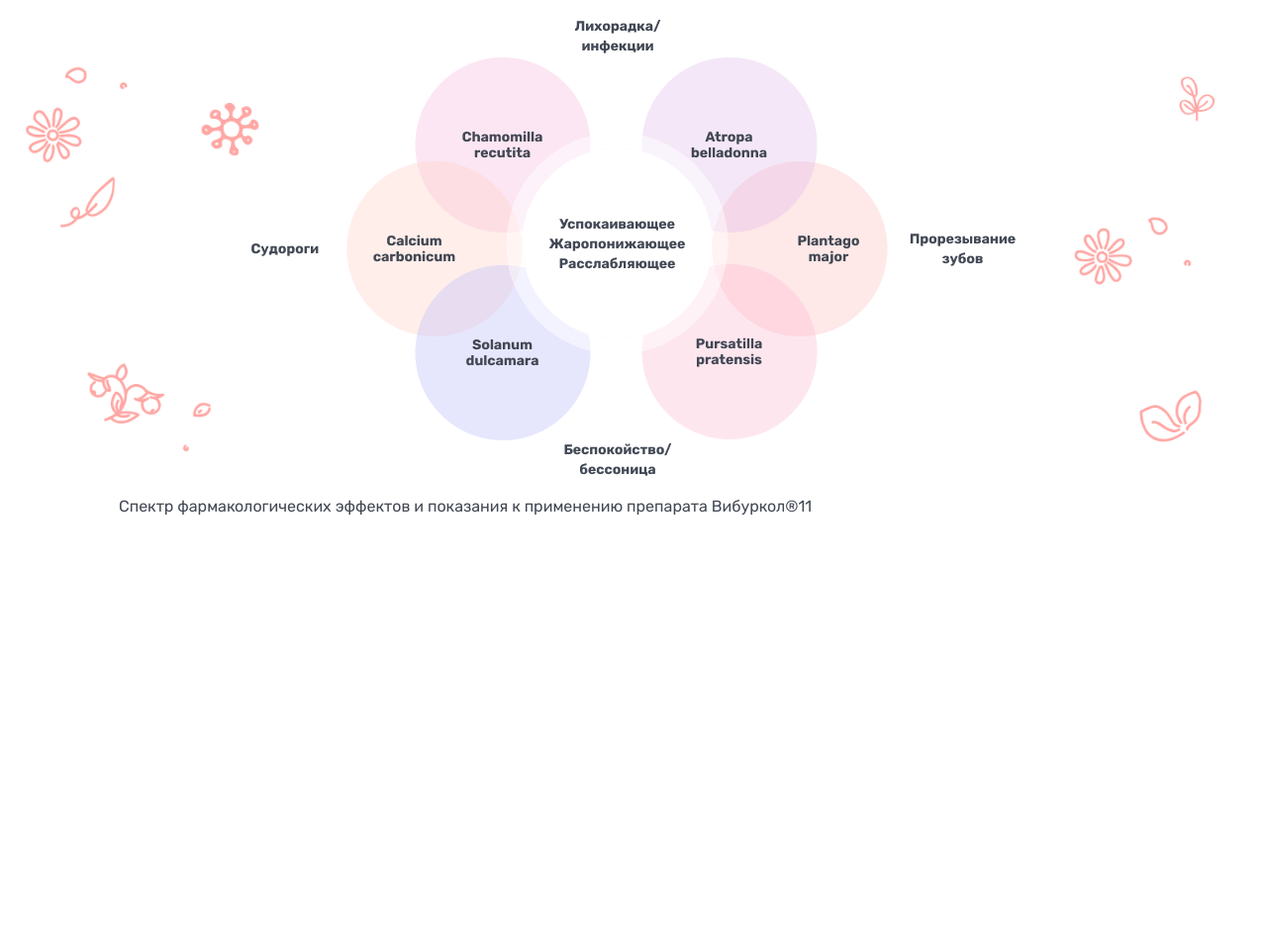
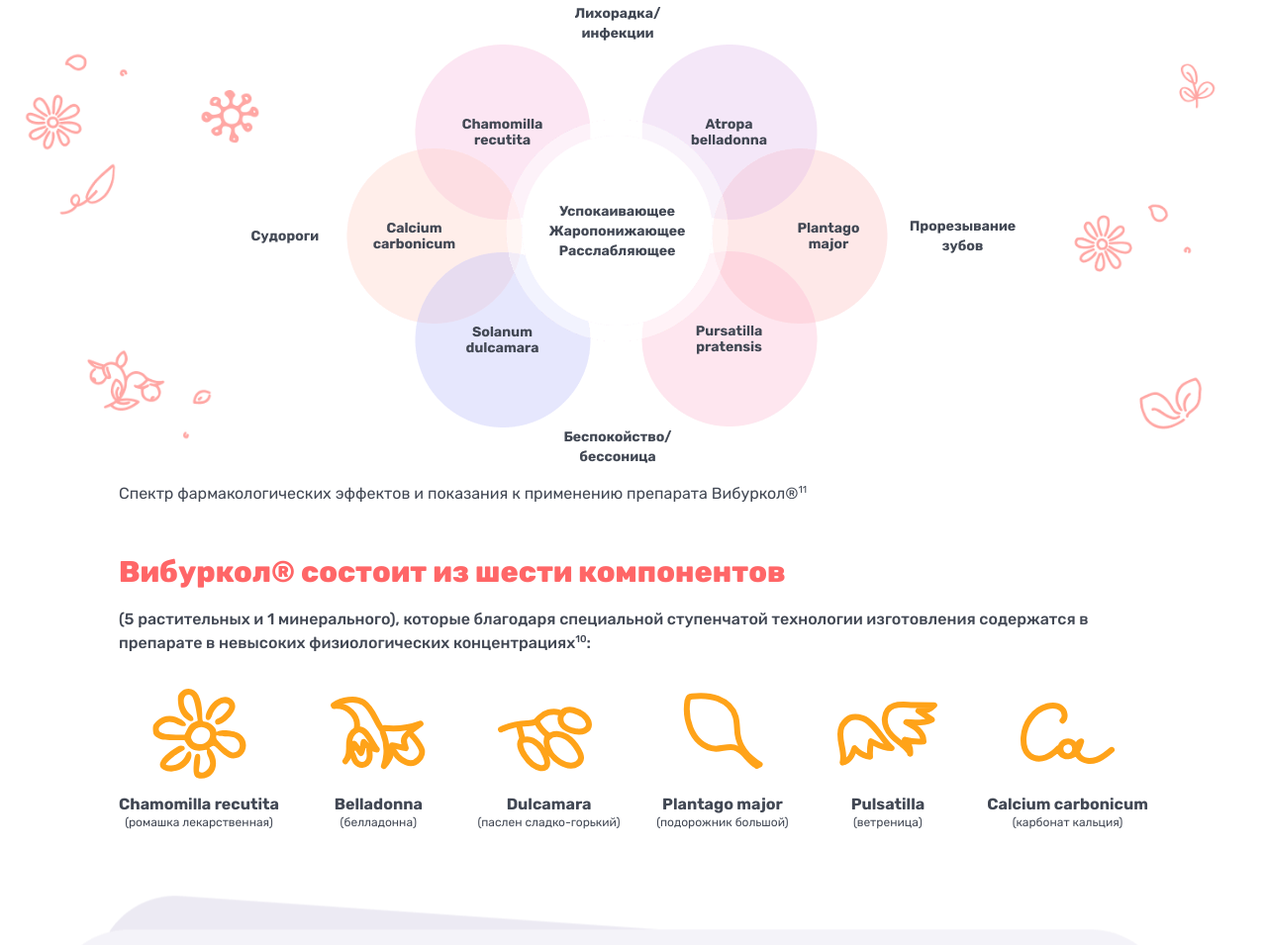
Before and after one commit to vadimvalid/viburkol, a website: page index.html in a window 1280 px wide. Shown: the part 3048-4003 px from the top of the page at 99% size. Before the commit the page ends 3588 px from the top, so only its background shows below. Drawn offline with Linux system fonts and the light colour scheme.

Commit message:
Add new sections

```diff
--- a/index.html
+++ b/index.html
@@ -254,7 +254,11 @@
               <div class="schema__image">
                 <img src="./img/schema-1.png" alt="schema-1" loading="lazy" />
               </div>
-              <p>Этиология и патогенез воспаления и лихорадки при ОРВИ11</p>
+              <p>
+                Этиология и патогенез воспаления и лихорадки при ОРВИ<sup
+                  >11</sup
+                >
+              </p>
               <div class="btn">
                 <div></div>
                 <img src="./img/icons/arrow.svg" alt="arrow" />
@@ -296,8 +300,88 @@
             <img src="./img/schema-3.png" alt="image" />
             <p>
               Спектр фармакологических эффектов и показания к применению
-              препарата Вибуркол®11
+              препарата Вибуркол®<sup>11</sup>
             </p>
+          </div>
+        </section>
+        <section id="sixth" class="section sixth">
+          <div class="container">
+            <h2>Вибуркол® состоит из шести компонентов</h2>
+            <p>
+              (5 растительных и 1 минерального), которые благодаря специальной
+              ступенчатой технологии изготовления содержатся в препарате в
+              невысоких физиологических концентрациях<sup>10</sup>:
+            </p>
+            <div class="sixth__items">
+              <div class="sixth__item">
+                <img src="./img/icons/sixth-1.svg" alt="icon" />
+                <div class="sixth__item__text">
+                  <h4>Chamomilla recutita</h4>
+                  <p>(ромашка лекарственная)</p>
+                </div>
+              </div>
+              <div class="sixth__item">
+                <img src="./img/icons/sixth-2.svg" alt="icon" />
+                <div class="sixth__item__text">
+                  <h4>Belladonna</h4>
+                  <p>(белладонна)</p>
+                </div>
+              </div>
+              <div class="sixth__item">
+                <img src="./img/icons/sixth-3.svg" alt="icon" />
+                <div class="sixth__item__text">
+                  <h4>Dulcamara</h4>
+                  <p>(паслен сладко-горький)</p>
+                </div>
+              </div>
+              <div class="sixth__item">
+                <img src="./img/icons/sixth-4.svg" alt="icon" />
+                <div class="sixth__item__text">
+                  <h4>Plantago major</h4>
+                  <p>(подорожник большой)</p>
+                </div>
+              </div>
+              <div class="sixth__item">
+                <img src="./img/icons/sixth-5.svg" alt="icon" />
+                <div class="sixth__item__text">
+                  <h4>Pulsatilla</h4>
+                  <p>(ветреница)</p>
+                </div>
+              </div>
+              <div class="sixth__item">
+                <img src="./img/icons/sixth-6.svg" alt="icon" />
+                <div class="sixth__item__text">
+                  <h4>Calcium carbonicum</h4>
+                  <p>(карбонат кальция)</p>
+                </div>
+              </div>
+            </div>
+          </div>
+        </section>
+        <section id="third" class="section third seventh">
+          <div class="container">
+            <div class="schema__wrapper">
+              <div class="schema__title">
+                <p>
+                  Клиническая эффективность и отсутствие клинически значимых
+                  побочных эффектов подтверждены рядом научно-клинических
+                  исследований. Результаты первого исследования эффективности
+                  препарата Вибуркол® впервые были опубликованы в 1986
+                  г.<sup>12</sup>.
+                </p>
+              </div>
+              <div class="schema__image">
+                <img src="./img/schema-2.png" alt="schema-2" loading="lazy" />
+              </div>
+              <p>
+                Спектр фармакологических эффектов и показания к применению
+                препарата Вибуркол®<sup>11</sup>
+              </p>
+              <div class="btn">
+                <div></div>
+                <img src="./img/icons/arrow.svg" alt="arrow" />
+              </div>
+            </div>
           </div>
         </section>
       </main>
--- a/scss/layouts/_article.scss
+++ b/scss/layouts/_article.scss
@@ -310,3 +310,62 @@
     gap: variables.$md;
   }
 }
+
+.sixth {
+  h2 {
+    font-size: variables.$xl2;
+    font-weight: variables.$extraBold;
+    line-height: 1.3;
+    color: variables.$red;
+  }
+
+  .container {
+    display: flex;
+    flex-direction: column;
+    gap: variables.$md;
+
+    > p {
+      font-weight: variables.$medium;
+    }
+  }
+
+  &__items {
+    display: flex;
+    justify-content: space-between;
+    gap: mixins.torem(25);
+  }
+
+  &__item {
+    display: flex;
+    flex-direction: column;
+    align-items: center;
+    font-size: variables.$xs;
+    line-height: 1.5;
+    text-align: center;
+
+    h4 {
+      font-size: variables.$md;
+      font-weight: variables.$bold;
+    }
+  }
+
+  @include mixins.sm-breakpoint {
+    h2 {
+      font-size: variables.$xl;
+      line-height: 1.25;
+    }
+
+    &__items {
+      flex-direction: column;
+      align-items: flex-start;
+      gap: 0;
+    }
+
+    &__item {
+      flex-direction: row;
+      align-items: center;
+      gap: variables.$xs;
+      text-align: left;
+    }
+  }
+}
--- a/scss/settings/_base.scss
+++ b/scss/settings/_base.scss
@@ -80,3 +80,7 @@
     opacity: 0.8;
   }
 }
+
+sup {
+  font-size: mixins.torem(10);
+}
```
Also changed, not shown: css/style.css, img/icons/sixth-1.svg (added), img/icons/sixth-2.svg (added), img/icons/sixth-3.svg (added), img/icons/sixth-4.svg (added), img/icons/sixth-5.svg (added), img/icons/sixth-6.svg (added).
